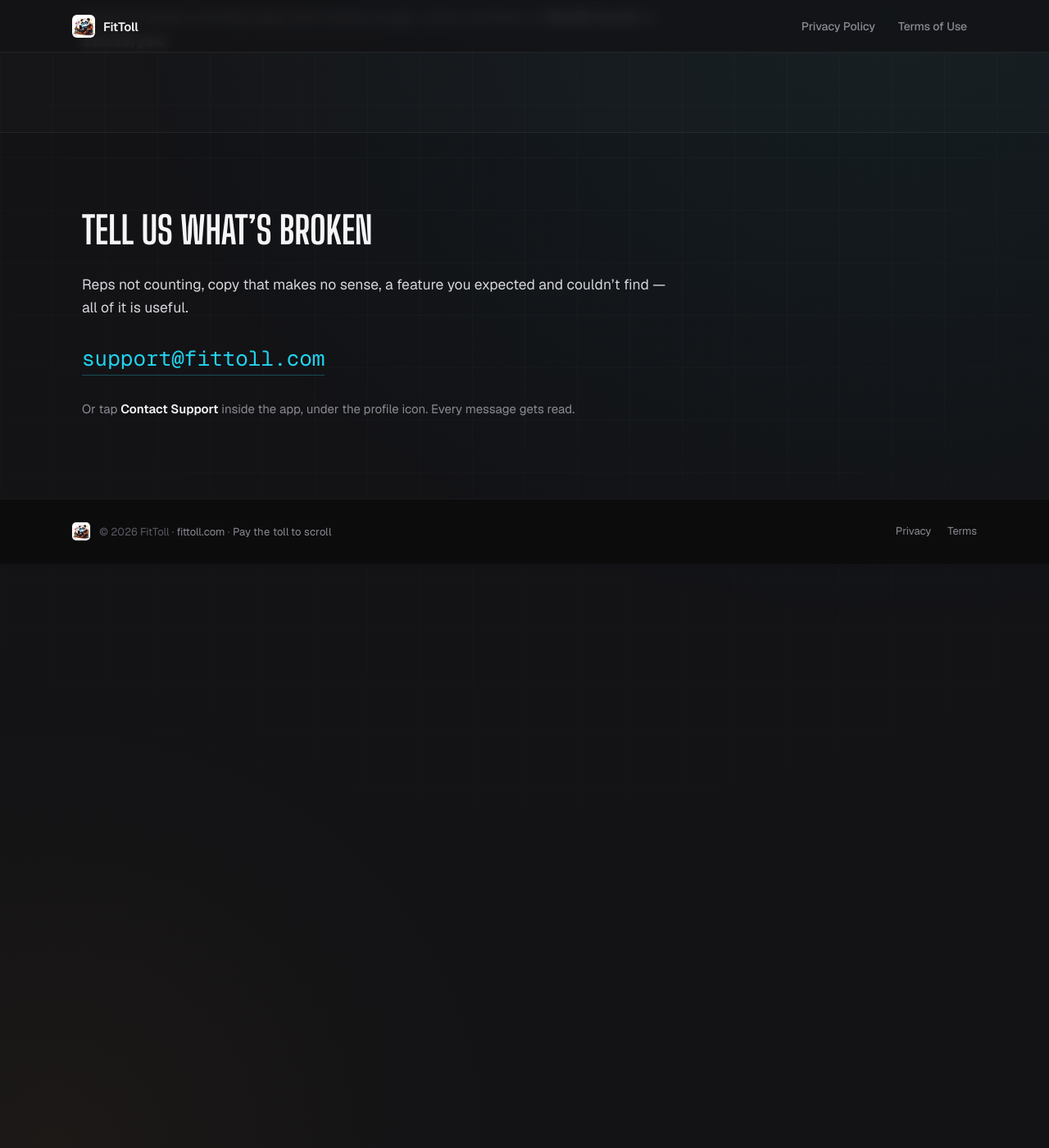
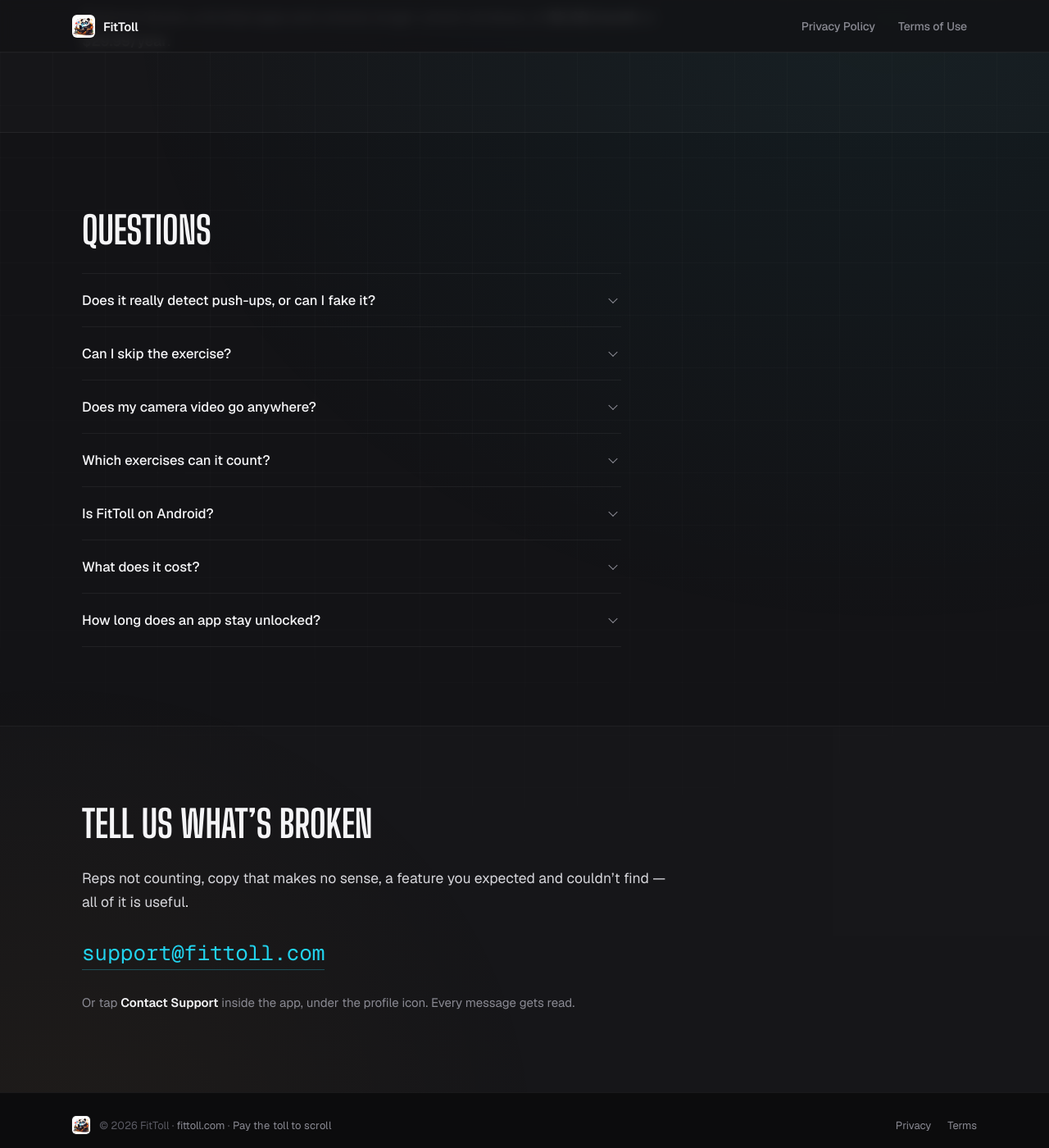
Before and after one commit to aurobindoGupta/fitToll-site, a Jekyll site: the page built from index.md, in a window 1280 px wide and 1400 px high, scrolled down 2924 px. Shown: the whole window at 82% size. Built offline with Jekyll 4.4.1, drawn with Linux system fonts in a browser that asks for light colours; before the commit the page ends 3612 px from its top, so only the background shows below that.

Commit message:
feat(seo): FAQ blocks, with schema generated from the visible copy [260811-wak]
Adds an FAQ to the home page and the machinery the guide pages use.

The important part is that page.faq is a single source. _includes/faq.html
renders it for readers; head.html builds FAQPage JSON-LD from the same list.
Google issues manual actions when FAQ structured data doesn't match visible
content, and two hand-maintained copies drift the first time someone edits one
of them. Driving both from one front-matter list makes that impossible rather
than merely unlikely.

Both sides run the answer through markdownify, so a link written as markdown
reaches the schema as an <a> rather than literal [text](url) -- Google's
acceptedAnswer.text accepts HTML, and the two forms now match byte for byte.

Answers are in <details>, closed by default. Collapsed is not hidden: the text
is in the DOM either way, which is what the schema requires, and the page stays
scannable instead of being a wall of prose.

Seven questions on the home page, all answerable from
fitToll/marketing-reddit.md section 2 canonical facts -- the anti-cheat, the
absence of a skip button, on-device processing, Android's closed-testing
status, price, and that unlock time counts active use rather than wall-clock.
No claim about users, ratings, or revenue.

Section ordering: the FAQ went in as a .strip, so "Tell us what's broken"
flipped to .strip-alt to keep the alternation intact.

Verified: front matter parses; the component rendered in Chrome at 1280px with
open and closed states, including the chevron flip and the TOC picking up the
new heading.

```diff
--- /dev/null
+++ b/_includes/faq.html
@@ -0,0 +1,15 @@
+{%- comment -%}
+  Renders page.faq visibly. head.html emits FAQPage JSON-LD from the SAME
+  front-matter list, so the structured data can never drift from what a
+  reader sees -- a mismatch there is a Google manual action, not a nit.
+{%- endcomment -%}
+{%- if page.faq -%}
+<div class="faq">
+  {%- for item in page.faq %}
+  <details class="faq-item">
+    <summary class="faq-q">{{ item.q }}</summary>
+    <div class="faq-a">{{ item.a | markdownify }}</div>
+  </details>
+  {%- endfor %}
+</div>
+{%- endif -%}
--- a/_includes/head.html
+++ b/_includes/head.html
@@ -12,6 +12,38 @@
   <title>{{ page.seo_title | default: site.title }}</title>
   <link rel="stylesheet" href="{{ "/assets/main.css" | relative_url }}">
   {%- feed_meta -%}
+
+  {%- if page.faq -%}
+  {%- comment -%}
+    Built from the same page.faq list that _includes/faq.html renders on the
+    page. Google requires FAQ structured data to match visible content; driving
+    both from one source is the only way to guarantee that as copy changes.
+  {%- endcomment -%}
+  <script type="application/ld+json">
+  {
+    "@context": "https://schema.org",
+    "@type": "FAQPage",
+    "mainEntity": [
+      {%- for item in page.faq %}
+      {
+        "@type": "Question",
+        "name": {{ item.q | jsonify }},
+        "acceptedAnswer": {
+          "@type": "Answer",
+          {%- comment -%}
+            markdownify, matching _includes/faq.html exactly. Without it the
+            schema would carry literal [text](url) markdown; Google's
+            acceptedAnswer.text accepts HTML, so the rendered form is correct
+            and identical to what the reader sees.
+          {%- endcomment -%}
+          "text": {{ item.a | markdownify | strip_newlines | jsonify }}
+        }
+      }{%- unless forloop.last -%},{%- endunless -%}
+      {%- endfor %}
+    ]
+  }
+  </script>
+  {%- endif -%}
 
   {%- if page.url == '/' -%}
   {%- comment -%}
--- a/_sass/minima/custom-styles.scss
+++ b/_sass/minima/custom-styles.scss
@@ -1338,3 +1338,63 @@
   color: var(--text-strong);
   margin: 0 0 22px;
 }
+
+/* ---- FAQ (homepage + guide pages) -------------------------------- */
+/* <details> so answers are collapsed by default and the list stays
+   scannable. The content is in the DOM either way, which is what the
+   FAQPage schema requires -- collapsed is not hidden. */
+.faq {
+  border-top: 1px solid var(--border-subtle);
+  max-width: 62ch;
+}
+
+.faq-item {
+  border-bottom: 1px solid var(--border-subtle);
+}
+
+.faq-q {
+  cursor: pointer;
+  list-style: none;
+  padding: 18px 32px 18px 0;
+  position: relative;
+  font-size: 16.5px;
+  font-weight: 500;
+  color: var(--text-strong);
+  transition: color var(--dur-fast) var(--ease);
+}
+
+.faq-q::-webkit-details-marker { display: none; }
+
+.faq-q:hover { color: var(--accent); }
+
+.faq-q::after {
+  content: "";
+  position: absolute;
+  right: 6px;
+  top: 50%;
+  width: 8px;
+  height: 8px;
+  border-right: 1.5px solid var(--text-muted);
+  border-bottom: 1.5px solid var(--text-muted);
+  transform: translateY(-70%) rotate(45deg);
+  transition: transform var(--dur-fast) var(--ease);
+}
+
+.faq-item[open] .faq-q::after {
+  transform: translateY(-30%) rotate(-135deg);
+}
+
+.faq-a {
+  padding: 0 32px 20px 0;
+}
+
+.faq-a p {
+  margin: 0 0 12px;
+  font-size: 16px;
+  line-height: 1.65;
+  color: var(--text-muted);
+}
+
+.faq-a p:last-child { margin-bottom: 0; }
+
+.faq-a a { color: var(--accent); }
--- a/index.md
+++ b/index.md
@@ -2,6 +2,39 @@
 layout: home
 title: FitToll
 seo_title: "FitToll — Pay the Toll to Scroll | Exercise App Blocker"
+faq:
+  - q: Does it really detect push-ups, or can I fake it?
+    a: >-
+      It reads your joint angles with on-device pose detection, so shaking the
+      phone or waving at the camera does nothing — you have to do the rep. More
+      on how that works in [AI rep counter](/ai-rep-counter/).
+  - q: Can I skip the exercise?
+    a: >-
+      There's no skip button. There is one emergency bypass, and using it
+      doubles the reps on your next unlock.
+  - q: Does my camera video go anywhere?
+    a: >-
+      No. Nothing is recorded and nothing is uploaded. Detection runs on your
+      phone and frames never leave it. It works in airplane mode.
+  - q: Which exercises can it count?
+    a: >-
+      Push-ups and squats, both free. See the
+      [push-up counter](/push-up-counter/) and
+      [squat counter](/squat-counter/) guides for camera placement.
+  - q: Is FitToll on Android?
+    a: >-
+      It's in closed testing while Google reviews production access. You can
+      join the tester group from the Get FitToll section above. iOS is live on
+      the App Store.
+  - q: What does it cost?
+    a: >-
+      Free to download. The free tier blocks one app and includes both
+      exercises. Premium is $5.99/month or $29.99/year and lifts the one-app
+      limit.
+  - q: How long does an app stay unlocked?
+    a: >-
+      As long as you earned, counted in active use rather than wall-clock time.
+      Closing the app pauses the clock instead of burning it.
 ---
 
 <section class="strip" markdown="1">
@@ -110,6 +143,14 @@
 
 <section class="strip" markdown="1">
 
+## Questions
+
+{% include faq.html %}
+
+</section>
+
+<section class="strip strip-alt" markdown="1">
+
 ## Tell us what's broken
 
 Reps not counting, copy that makes no sense, a feature you expected and couldn't find — all of it is useful.
```
